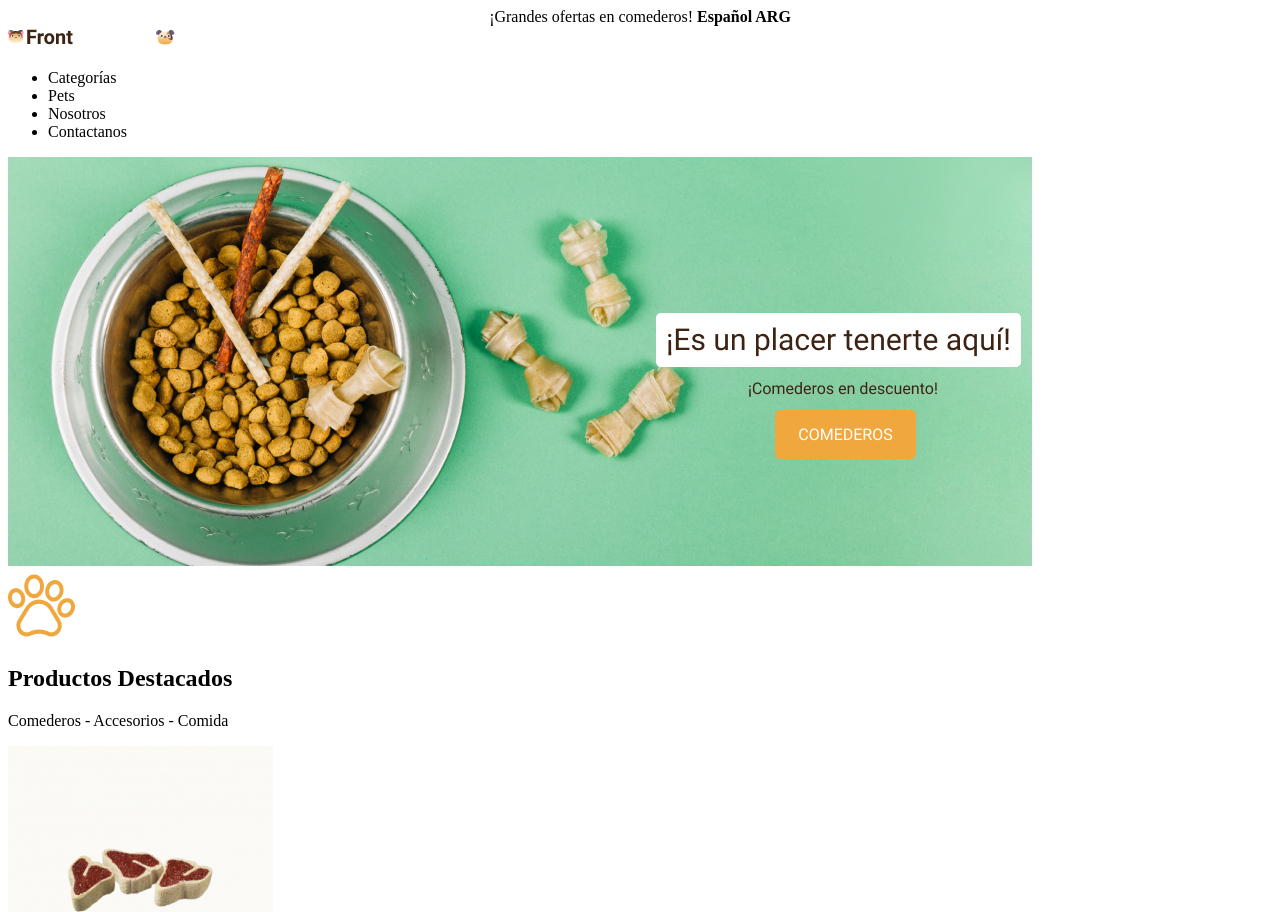
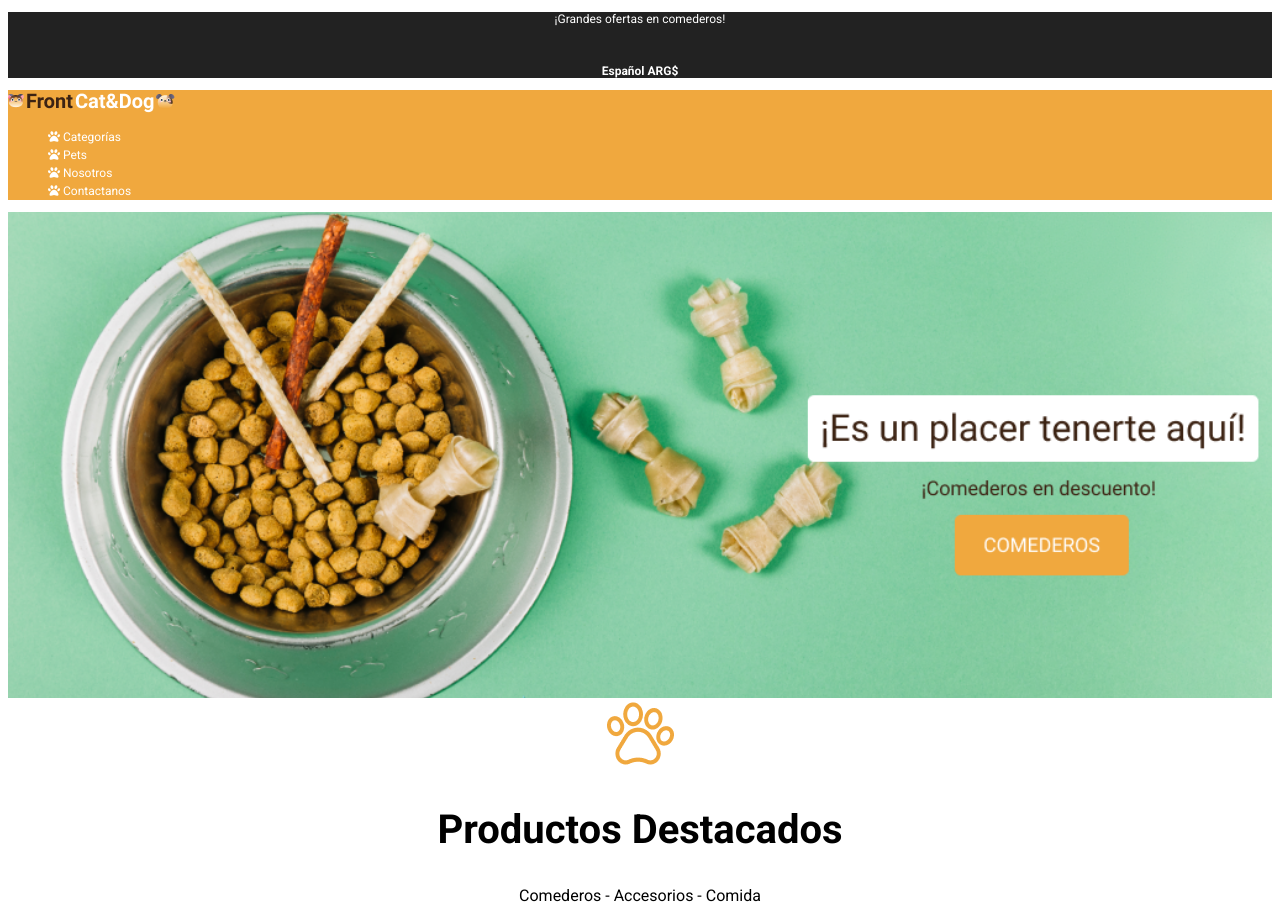
Before and after one commit to alsenn/Tareas-dh, a plain HTML site: page Front end/Clase 6/index.html in a window 1280 px wide. Shown: the top 912 px of the page. Drawn offline with Linux system fonts and the light colour scheme.

Commit message:
quinto commit

```diff
--- a/Front end/Clase 6/index.html
+++ b/Front end/Clase 6/index.html
@@ -6,51 +6,54 @@
     <meta http-equiv="X-UA-Compatible" content="IE=edge">
     <meta name="viewport" content="width=device-width, initial-scale=1.0">
     <title>PetShop</title>
+    <link rel="stylesheet" href="https://use.fontawesome.com/releases/v6.1.1/css/all.css">
+    <link rel="stylesheet" href="styles.css">
 </head>
 
 <body>
     <header>
-        <section>
-            <center>
-                <span>¡Grandes ofertas en comederos!</span>
-                <span><strong>Español ARG</strong></span>
-            </center>
+        <section id="top">
+            <p>¡Grandes ofertas en comederos!</p>
+            <br>
+            <p><strong>Español ARG$</strong></p>
         </section>
-        <section>
+
+        <section id="logo">
             <picture><img src="img/logo.png" alt="logo"></picture>
             <nav>
                 <ul>
-                    <li>Categorías</li>
-                    <li>Pets</li>
-                    <li>Nosotros</li>
-                    <li>Contactanos</li>
+                    <li><i class="fa-solid fa-paw"></i> Categorías</li>
+                    <li><i class="fa-solid fa-paw"></i> Pets</li>
+                    <li><i class="fa-solid fa-paw"></i> Nosotros</li>
+                    <li><i class="fa-solid fa-paw"></i> Contactanos</li>
                 </ul>
             </nav>
         </section>
     </header>
+
     <main>
-        <section>
-            <picture><img src="/Clase 6/img/banner.png" alt="banner"></picture>
+        <section id="sBanner">
+            <br><br><br><br><br><br><br><br><br><br><br><br><br><br><br><br><br><br><br><br><br><br><br><br><br><br><br>
         </section>
-        <section>
 
-            <picture><img src="/Clase 6/img/pata.png" alt="pata"></picture>
+        <section id="pata">
+            <picture><img src="/img/pata.png" alt="pata"></picture>
             <h2>Productos Destacados</h2>
             <p>Comederos - Accesorios - Comida</p>
+        </section>
 
-        </section>
-        <section>
+        <section id="productos">
             <article>
 
-                <picture><img src="/Clase 6/img/foto1.png" alt="primer_producto"></picture>
+                <picture><img src="/img/foto1.png" alt="primer_producto"></picture>
                 <h3>Juguete Churrasquito</h3>
                 <p><strong>$150</strong></p>
 
-                <picture><img src="/Clase 6/img/foto2.png" alt="segundo_producto"></picture>
+                <picture><img src="/img/foto2.png" alt="segundo_producto"></picture>
                 <h3>Comedero para perros</h3>
                 <p><strong>$250</strong></p>
 
-                <picture><img src="/Clase 6/img/foto3.png" alt="tercer_producto"></picture>
+                <picture><img src="/img/foto3.png" alt="tercer_producto"></picture>
                 <h3>Juguete Huesito</h3>
                 <p><strong>$650</strong></p>
 
@@ -59,9 +62,10 @@
     </main>
     <br><br>
     <footer>
-        <center>
-            <p><strong>Todos los derechos reservados Front End</strong></p>
-        </center>
+        <p><strong>Todos los derechos reservados Front End</strong></p>
+        <i class="fa-brands fa-instagram"></i>
+        <i class="fa-brands fa-facebook-f"></i>
+        <i class="fa-solid fa-envelope"></i>
     </footer>
 </body>
 
--- /dev/null
+++ b/Front end/Clase 6/styles.css
@@ -0,0 +1,60 @@
+@import url('https://fonts.googleapis.com/css2?family=Roboto:ital,wght@0,100;0,400;0,700;1,100;1,400;1,700&display=swap');
+
+
+
+
+
+#top{
+    background-color: #222222;
+    color: white;
+    font-family: 'Roboto', sans-serif;
+    font-size: 12px;
+    font-weight: 400;
+    text-align: center;
+}
+
+#logo{
+    background-color: #F0A83E;
+    color: white;
+    font-family: 'Roboto', sans-serif;
+    font-size: 12px;
+    font-weight: 400;
+    text-decoration: none;
+
+}
+
+ul{
+    text-decoration: none;
+    list-style-type: none;
+    line-height: 18px;
+}
+
+#sBanner{
+    background-image: url(/img/banner.png);
+    background-position: center;
+    background-size: cover;
+    background-repeat: no-repeat;
+}
+
+#pata{
+    text-align: center;
+    font-family: 'Roboto', sans-serif;
+}
+
+h2{
+    font-family: 'Roboto', sans-serif;
+    font-size: 40px;
+    font-weight: 700;
+    text-align: center;
+}
+
+#productos{
+    font-family: 'Roboto', Sans sans-serif;
+}
+
+footer{
+    background-color: #222222;
+    color: white;
+    font-family: 'Roboto', sans-serif;
+    text-align: center;
+}
```
Also changed, not shown: Front end/Clase 9/index.html (added).
